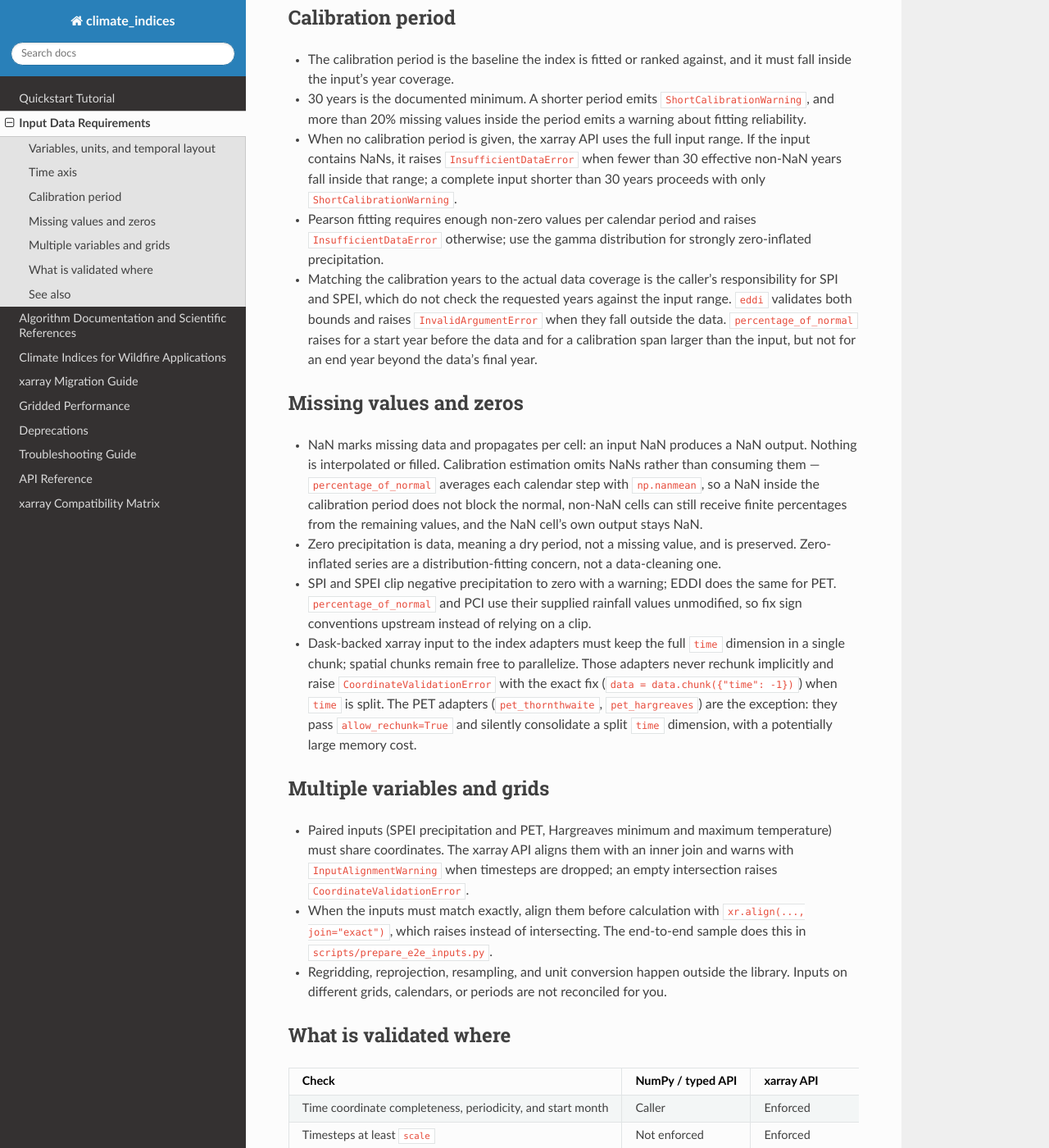
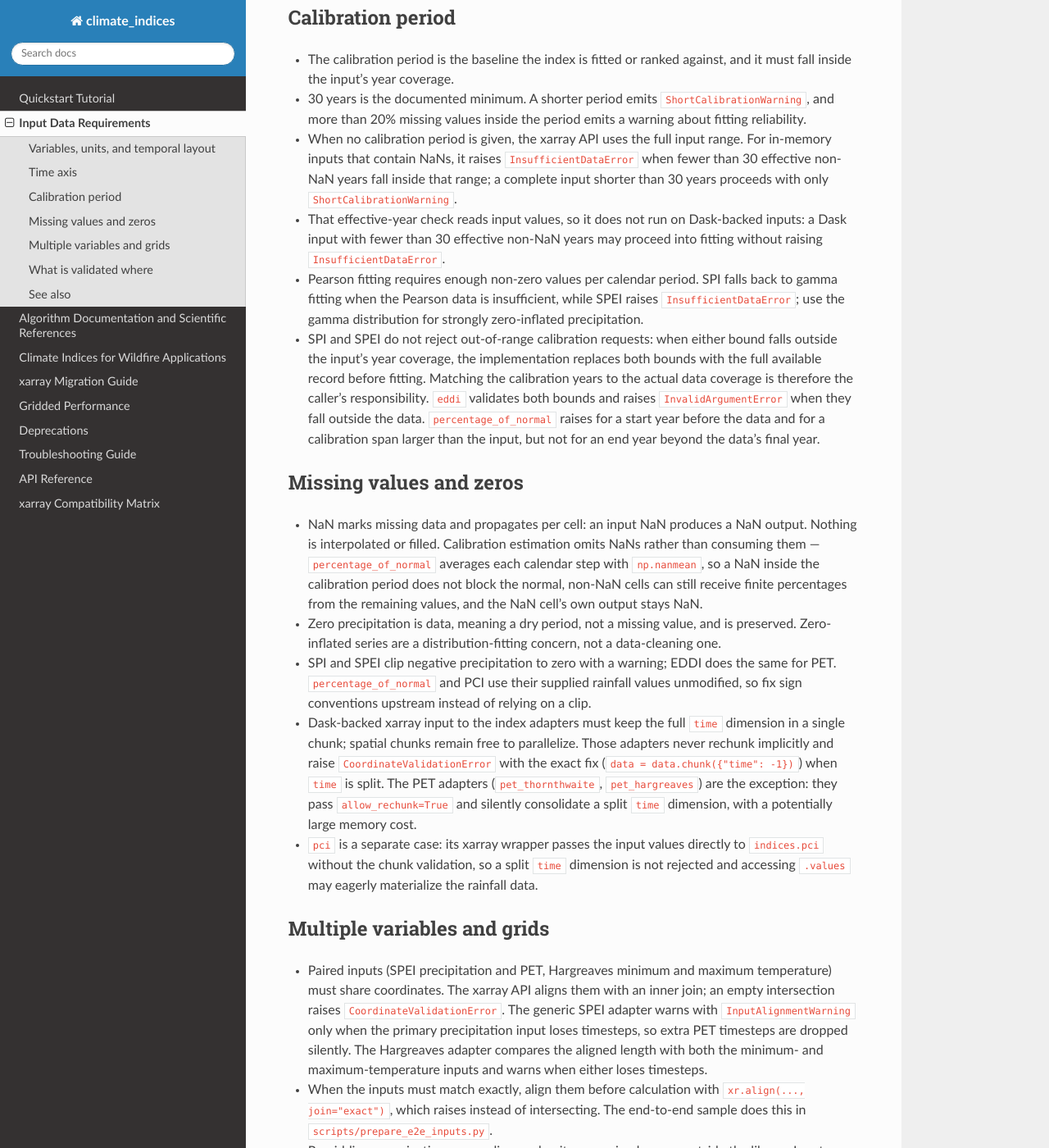
Before and after one commit to monocongo/climate_indices, a Sphinx documentation site: the page built from docs/data_requirements.md, in a window 1280 px wide and 1400 px high, scrolled down 1221 px. Shown: the whole window at 82% size. Built offline with Sphinx 7.4.7 and the Read the Docs theme 3.1.0, drawn with Linux system fonts in a browser that asks for light colours; some of the changed text lies outside the part shown.

Commit message:
docs(data-requirements): correct calibration, Dask, and alignment claims
Finding: 36a17dacabaaa608b02436f5, d689a7c682bf08b56746d073, 8500b07d2bd3561dbd3fa982, c0f05c55808d0bc45995c55e, d26540b7d25861d0f85d4820
Review-Anchor: https://github.com/monocongo/climate_indices/pull/880#pullrequestreview-5244216863

```diff
--- a/docs/data_requirements.md
+++ b/docs/data_requirements.md
@@ -52,15 +52,22 @@ ones.
   `ShortCalibrationWarning`, and more than 20% missing values inside the
   period emits a warning about fitting reliability.
 - When no calibration period is given, the xarray API uses the full input
-  range. If the input contains NaNs, it raises `InsufficientDataError` when
-  fewer than 30 effective non-NaN years fall inside that range; a complete
-  input shorter than 30 years proceeds with only `ShortCalibrationWarning`.
-- Pearson fitting requires enough non-zero values per calendar period and
-  raises `InsufficientDataError` otherwise; use the gamma distribution for
-  strongly zero-inflated precipitation.
-- Matching the calibration years to the actual data coverage is the caller's
-  responsibility for SPI and SPEI, which do not check the requested years
-  against the input range. `eddi` validates both bounds and raises
+  range. For in-memory inputs that contain NaNs, it raises
+  `InsufficientDataError` when fewer than 30 effective non-NaN years fall
+  inside that range; a complete input shorter than 30 years proceeds with only
+  `ShortCalibrationWarning`.
+- That effective-year check reads input values, so it does not run on
+  Dask-backed inputs: a Dask input with fewer than 30 effective non-NaN years
+  may proceed into fitting without raising `InsufficientDataError`.
+- Pearson fitting requires enough non-zero values per calendar period. SPI
+  falls back to gamma fitting when the Pearson data is insufficient, while
+  SPEI raises `InsufficientDataError`; use the gamma distribution for strongly
+  zero-inflated precipitation.
+- SPI and SPEI do not reject out-of-range calibration requests: when either
+  bound falls outside the input's year coverage, the implementation replaces
+  both bounds with the full available record before fitting. Matching the
+  calibration years to the actual data coverage is therefore the caller's
+  responsibility. `eddi` validates both bounds and raises
   `InvalidArgumentError` when they fall outside the data.
   `percentage_of_normal` raises for a start year before the data and for a
   calibration span larger than the input, but not for an end year beyond the
@@ -89,13 +96,21 @@ ones.
   adapters (`pet_thornthwaite`, `pet_hargreaves`) are the exception: they
   pass `allow_rechunk=True` and silently consolidate a split `time`
   dimension, with a potentially large memory cost.
+- `pci` is a separate case: its xarray wrapper passes the input values
+  directly to `indices.pci` without the chunk validation, so a split `time`
+  dimension is not rejected and accessing `.values` may eagerly materialize
+  the rainfall data.
 
 ## Multiple variables and grids
 
 - Paired inputs (SPEI precipitation and PET, Hargreaves minimum and maximum
   temperature) must share coordinates. The xarray API aligns them with an inner
-  join and warns with `InputAlignmentWarning` when timesteps are dropped; an
-  empty intersection raises `CoordinateValidationError`.
+  join; an empty intersection raises `CoordinateValidationError`. The generic
+  SPEI adapter warns with `InputAlignmentWarning` only when the primary
+  precipitation input loses timesteps, so extra PET timesteps are dropped
+  silently. The Hargreaves adapter compares the aligned length with both the
+  minimum- and maximum-temperature inputs and warns when either loses
+  timesteps.
 - When the inputs must match exactly, align them before calculation with
   `xr.align(..., join="exact")`, which raises instead of intersecting. The
   end-to-end sample does this in `scripts/prepare_e2e_inputs.py`.
@@ -110,16 +125,17 @@ ones.
 | Time coordinate completeness, periodicity, and start month | Caller | Enforced | Caller |
 | Timesteps at least `scale` | Not enforced | Enforced | Not enforced |
 | Calibration length and missing-data warnings | Warned | Warned | Warned |
-| Calibration non-NaN sample size | Caller | Enforced when NaNs are present | Caller |
+| Calibration non-NaN sample size | Caller | Enforced when NaNs are present (in-memory inputs) | Caller |
 | Calibration years inside data coverage | Partial (see note) | Partial (see note) | Partial (see note) |
 | Multi-variable alignment | Caller, by array size | Inner join with warning | Caller |
 | Units | Caller | Caller | Converted and validated |
 | Latitude range | Enforced | Enforced | Enforced |
-| Dask `time` chunk | Not applicable | Enforced, except the PET adapters | Not applicable |
+| Dask `time` chunk | Not applicable | Enforced, except the PET adapters and `pci` | Not applicable |
 
 The coverage checks are index-specific: `eddi` validates both calibration
 bounds, `percentage_of_normal` validates the start year and the calibration
-span only, and SPI and SPEI perform no coverage checks.
+span only, and SPI and SPEI silently replace an out-of-range calibration
+request with the full available record.
 
 ## See also
 
```
